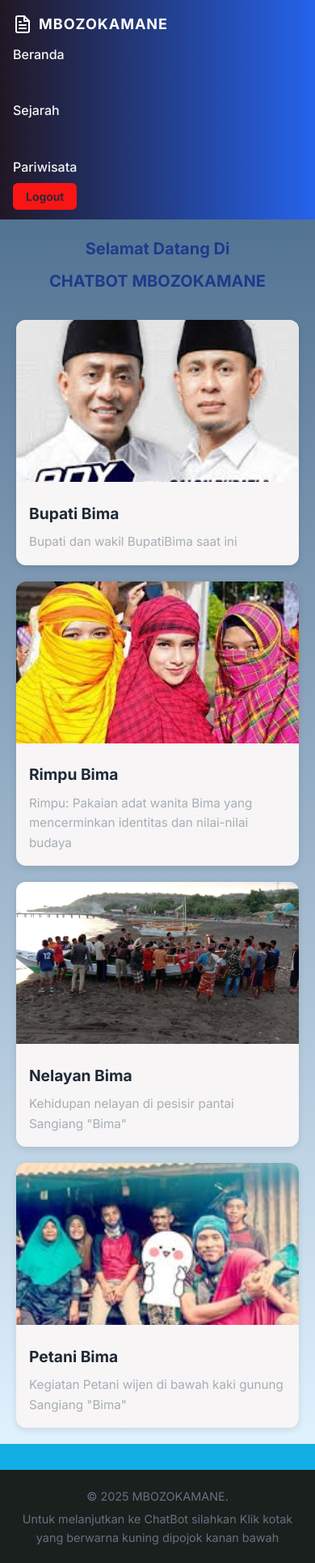
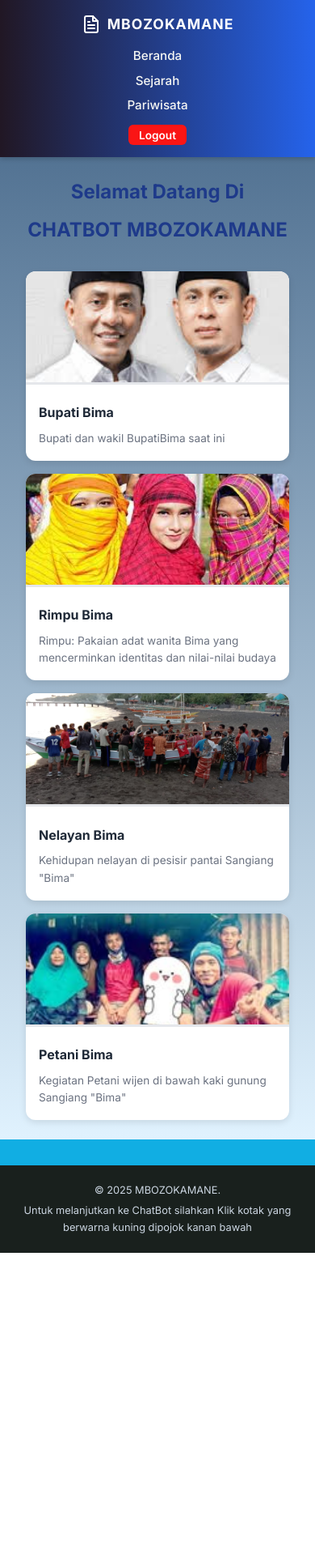
Before and after one commit to MbozoKamanee/firmansyah.github.io, a PHP site: page / in a window 390 px wide. Shown: the whole page at 81% size. After the commit the page ends 1547 px from the top, so only its background shows below. Run offline with PHP 8.4, Linux system fonts and the light colour scheme; some libraries are stand-ins or nearby versions.

Commit message:
Update styles.css

```diff
--- a/styles.css
+++ b/styles.css
@@ -10,6 +10,7 @@ body {
   background: #11aee3;
   color: #040b14;
   line-height: 1.6;
+  -webkit-tap-highlight-color: transparent;
 }
 
 /* === Header === */
@@ -18,6 +19,9 @@ body {
   color: #ffffff;
   padding: 1rem 0;
   box-shadow: 0 2px 6px rgba(0,0,0,0.2);
+  position: sticky;
+  top: 0;
+  z-index: 999;
 }
 
 .header-container {
@@ -27,6 +31,8 @@ body {
   justify-content: space-between;
   align-items: center;
   padding: 0 1rem;
+  flex-wrap: wrap;
+  gap: 0.8rem;
 }
 
 .logo {
@@ -43,7 +49,8 @@ body {
 
 .main-nav {
   display: flex;
-  gap: 1.5rem;
+  gap: 1rem;
+  flex-wrap: wrap;
 }
 
 .nav-link {
@@ -54,12 +61,12 @@ body {
 }
 
 .nav-link:hover {
-  color: #fd4747; /* kuning */
+  color: #fd4747;
 }
 
 .logout-button {
   background: #fa1515;
-  color: #1e293b;
+  color: #fff;
   padding: 0.4rem 1rem;
   border-radius: 6px;
   font-weight: 600;
@@ -79,7 +86,7 @@ body {
 }
 
 .section-title {
-  font-size: 1.8rem;
+  font-size: 2rem;
   font-weight: 700;
   color: #1e3a8a;
   margin-bottom: 0.5rem;
@@ -94,10 +101,11 @@ body {
   max-width: 1200px;
   margin-left: auto;
   margin-right: auto;
+  padding: 0 1rem;
 }
 
 .card {
-  background: #bf3a3a;
+  background: #fff;
   border-radius: 12px;
   overflow: hidden;
   box-shadow: 0 3px 8px rgba(0,0,0,0.1);
@@ -106,7 +114,7 @@ body {
 
 .card:hover {
   transform: translateY(-6px);
-  box-shadow: 0 6px 16px rgb(168, 45, 45);
+  box-shadow: 0 6px 16px rgba(168, 45, 45, 0.3);
 }
 
 .card-image img {
@@ -114,6 +122,7 @@ body {
   height: 200px;
   object-fit: cover;
   cursor: pointer;
+  border-bottom: 3px solid #e5e7eb;
 }
 
 .card-content {
@@ -122,7 +131,7 @@ body {
 }
 
 .card-title {
-  font-size: 1.2rem;
+  font-size: 1.1rem;
   font-weight: 700;
   color: #1f2937;
   margin-bottom: 0.5rem;
@@ -130,13 +139,13 @@ body {
 
 .card-description {
   font-size: 0.95rem;
-  color: #a7adb6;
+  color: #6b7280;
 }
 
 /* === Footer === */
 .footer {
   background: #19201d;
-  color: #687081;
+  color: #cbd5e1;
   text-align: center;
   padding: 1rem;
   margin-top: 2rem;
@@ -173,95 +182,73 @@ body {
   from { opacity: 0; transform: scale(0.95); }
   to { opacity: 1; transform: scale(1); }
 }
-/* === Grid untuk Halaman Pariwisata === */
-.card-grid-2 {
-  display: grid;
-  grid-template-columns: repeat(auto-fit, minmax(280px, 1fr));
-  gap: 1.5rem; /* spasi antar card */
-  max-width: 1200px;
-  margin: 2rem auto; /* kasih jarak atas-bawah dan center */
-  padding: 0 1rem;   /* spasi kiri-kanan */
+
+/* === RESPONSIVE DESIGN === */
+@media (max-width: 768px) {
+  .logo-text {
+    font-size: 1.1rem;
   }
 
-.card {
-  background: #f7f5f5;
-  border-radius: 12px;
-  overflow: hidden;
-  box-shadow: 0 3px 8px rgba(0,0,0,0.1);
-  transition: transform 0.3s ease, box-shadow 0.3s ease;
-
+  .main-nav {
+    flex-direction: column;
+    align-items: center;
+    gap: 0.6rem;
   }
 
-.card:hover {
-  transform: translateY(-6px);
-  box-shadow: 0 6px 16px rgba(0,0,0,0.15);
+  .nav-link {
+    font-size: 0.95rem;
+  }
+
+  .hero-section {
+    padding: 1.5rem 1rem;
+  }
+
+  .section-title {
+    font-size: 1.5rem;
   }
 
   .card-image img {
-  width: 100%;
-  height: 200px;
-  object-fit: cover;
+    height: 160px;
   }
 
-.card-content {
-  padding: 1rem;
-}
-.judul h2 {
-  color: #f8fafc; /* Warna biru muda, misalnya */
+  .card-title {
+    font-size: 1rem;
   }
 
-/* Responsif untuk HP */
-@media (max-width: 768px) {
+  .card-description {
+    font-size: 0.85rem;
+  }
+
+  .footer-container p {
+    font-size: 0.8rem;
+  }
+}
+
+@media (max-width: 480px) {
+  body {
+    font-size: 14px;
+  }
+
   .header-container {
     flex-direction: column;
-    align-items: flex-start;
+    align-items: center;
+    text-align: center;
   }
 
   .main-nav {
-    display: flex;
-    flex-direction: column;
-    width: 100%;
-  }
-
-  .nav-link {
-    padding: 10px 0;
-    text-align: left;
-    width: 100%;
+    gap: 0.4rem;
   }
 
   .card-grid {
-    grid-template-columns: 1fr; /* 1 kolom di HP */
-    gap: 20px;
+    gap: 1rem;
   }
 
-  .card {
-    width: 100%;
-  }
-
-  .hero-section {
-    text-align: center;
-    padding: 20px;
-  }
-
-  .section-title {
-    font-size: 20px;
-  }
-
-  .logo-text {
-    font-size: 18px;
+  .card-image img {
+    height: 140px;
   }
 
   .logout-button {
-    padding: 8px 16px;
-    font-size: 14px;
-  }
-
-  footer p {
-    font-size: 12px;
-    text-align: center;
+    padding: 0.3rem 0.8rem;
+    font-size: 0.85rem;
   }
 }
-
-.judul h1 {
-  color: #fd4d47; /* Warna kuning cerah */
-}
```
Lines whose indentation alone changed are shown as unchanged.
